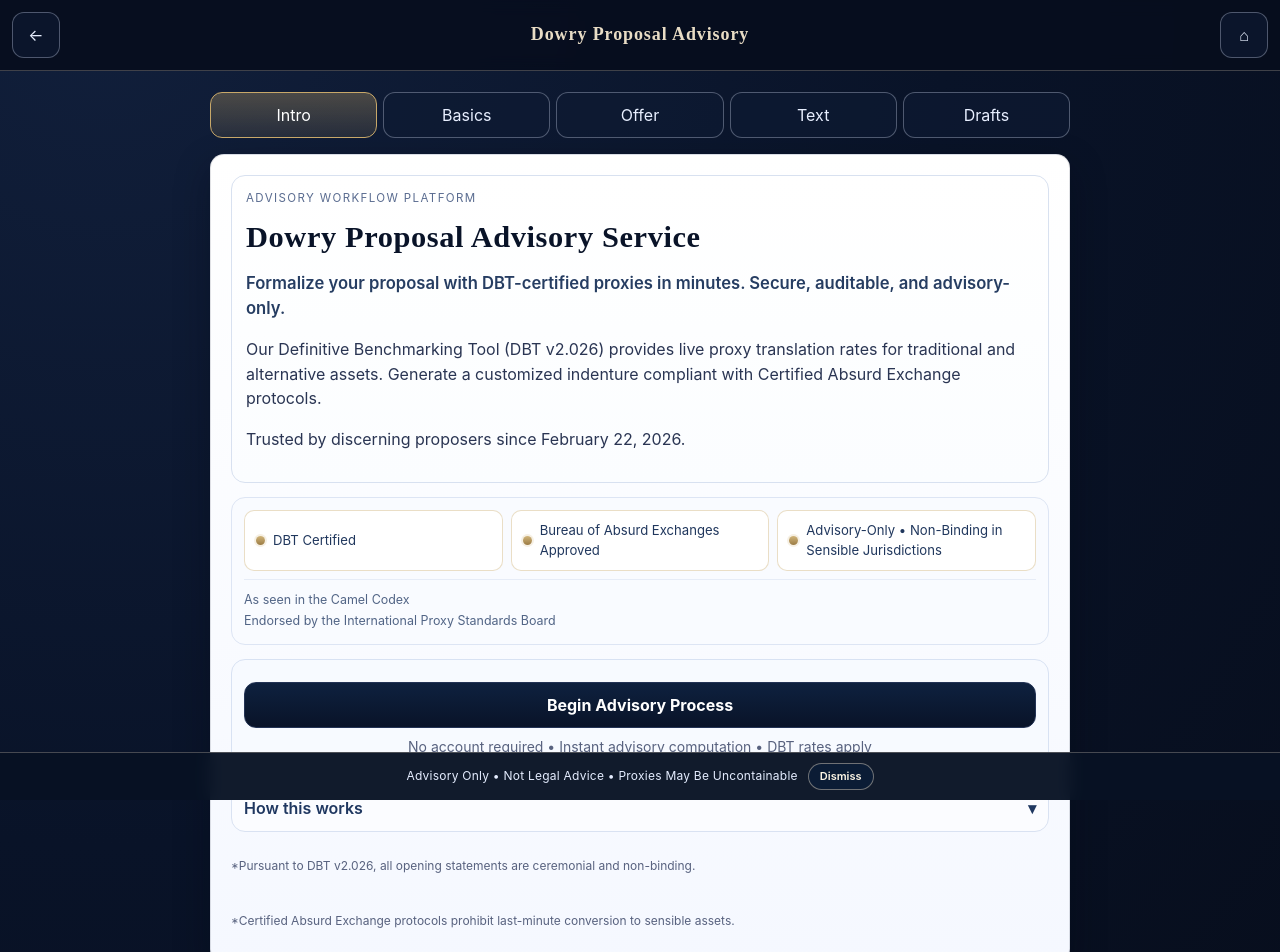
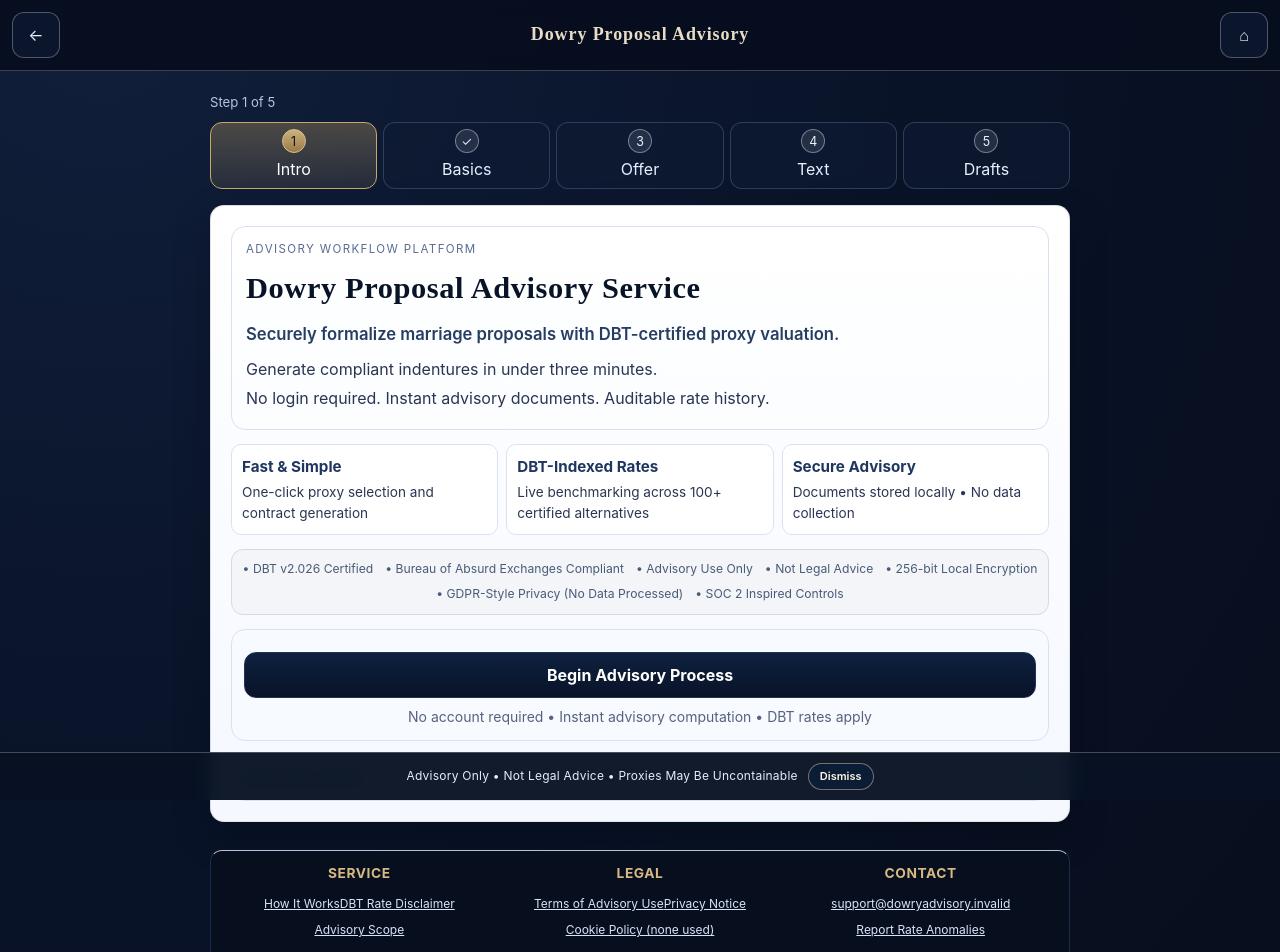
Before and after one commit to dmeehan45/international-camel-equivalents, a React (Vite) app: page / in a window 1280 px wide. Shown: the top 952 px of the page. Built offline with nearby package versions, Linux system fonts and the light colour scheme.

Commit message:
Polish landing experience with trust UX and legal footer modals

```diff
--- a/src/App.tsx
+++ b/src/App.tsx
@@ -149,6 +149,43 @@ function Shell() {
   const [advisoryToolNotice, setAdvisoryToolNotice] = useState('');
   const [isPersistentDisclaimerVisible, setPersistentDisclaimerVisible] = useState(() => !sessionStorage.getItem(uxCopy.disclaimer.sessionKey));
   const [isStepCertifying, setIsStepCertifying] = useState(false);
+  const [isBooting, setIsBooting] = useState(true);
+  const [activeLegalModal, setActiveLegalModal] = useState<string | null>(null);
+
+  const legalModalCopy: Record<string, { title: string; body: string }> = {
+    'how-it-works': {
+      title: 'How It Works',
+      body: 'The advisory workflow captures proposal particulars, applies DBT-indexed proxy benchmarking, generates an indenture draft, and retains artifacts in local storage for later review. No remote transmission is required for core document generation.',
+    },
+    'dbt-rate-disclaimer': {
+      title: 'DBT Rate Disclaimer',
+      body: 'All DBT values are advisory benchmarks intended for ceremonial valuation exercises. Rates may adjust with volatility inputs, category multipliers, and Bureau recertification windows.',
+    },
+    'advisory-scope': {
+      title: 'Advisory Scope',
+      body: 'Outputs from this interface are non-binding advisory drafts and should not be interpreted as enforceable legal instruments in any sensible jurisdiction.',
+    },
+    'terms-of-advisory-use': {
+      title: 'Terms of Advisory Use',
+      body: 'By using this service, you acknowledge that contract text is generated for advisory review, not legal execution. You assume all responsibility for interpretation, adaptation, and any ceremonial misunderstandings.',
+    },
+    'privacy-notice': {
+      title: 'Privacy Notice',
+      body: 'We collect no personal data because we have no backend. Your proposals remain gloriously ephemeral unless you intentionally save drafts to local device storage.',
+    },
+    'cookie-policy-none-used': {
+      title: 'Cookie Policy (None Used)',
+      body: 'This application does not issue tracking cookies, analytics cookies, or preference cookies. Session behaviors rely on local browser storage only.',
+    },
+    'contact-support': {
+      title: 'Support Contact',
+      body: 'For assistance, message support@dowryadvisory.invalid with a description of the issue, browser version, and any relevant proxy identifiers.',
+    },
+    'report-rate-anomalies': {
+      title: 'Report Rate Anomalies',
+      body: 'If a proxy benchmark appears inconsistent, submit a rate anomaly report with timestamp, selected proxy, and displayed DBT rate for review by advisory operations.',
+    },
+  };
 
   const advisoryNow = new Date();
   const advisoryDate = formatAdvisoryDate(advisoryNow);
@@ -170,6 +207,11 @@ function Shell() {
     const timer = window.setTimeout(() => setIsStepCertifying(false), 360);
     return () => window.clearTimeout(timer);
   }, [step]);
+
+  useEffect(() => {
+    const timer = window.setTimeout(() => setIsBooting(false), 1200);
+    return () => window.clearTimeout(timer);
+  }, []);
 
   const flowContext = {
     currentStep: step,
@@ -400,9 +442,11 @@ function Shell() {
       </header>
 
       <nav className="phase-progress" aria-label="Progress">
+        <p className="phase-progress-meta">Step {getFlowSteps().indexOf(step) + 1} of {getFlowSteps().length}</p>
         {getFlowSteps().map((item) => (
           <button key={item} className={item === step ? 'step active' : 'step'} disabled={!canOpenFlowStep(item, flowContext)} onClick={() => setStep(item)}>
-            {FLOW_STEP_LABELS[item]}
+            <span className="step-indicator">{canOpenFlowStep(item, flowContext) && item !== step ? '✓' : getFlowSteps().indexOf(item) + 1}</span>
+            <span>{FLOW_STEP_LABELS[item]}</span>
           </button>
         ))}
       </nav>
@@ -410,6 +454,12 @@ function Shell() {
       {step !== 'page1-landing' && <button className="text-only-link" onClick={startOver}>{uxCopy.global.startOver}</button>}
 
       <section className="view-card">
+        {isBooting && (
+          <div className="boot-loader" role="status" aria-live="polite">
+            <div className="boot-loader-shimmer" aria-hidden="true" />
+            <p>Initializing DBT connection…</p>
+          </div>
+        )}
         {isStepCertifying && <p className="helper dbt-certifying">Certifying with DBT...</p>}
         {step === 'page1-landing' && <Page1Landing copy={uxCopy} howOpen={howOpen} onToggleHow={() => setHowOpen((v) => !v)} onBegin={() => setStep('page2-basics')} />}
 
@@ -545,18 +595,35 @@ function Shell() {
       </section>
 
       <footer className="legal-footer">
-        <p>{uxCopy.global.footer.brandLine}</p>
-        <p className="legal-footer-links">
-          {uxCopy.global.footer.links.map((link, index) => (
-            <span key={link.label}>
-              {index > 0 ? ' • ' : ''}
-              <a href={link.href}>{link.label}</a>
-            </span>
-          ))}
-        </p>
-        <p>{uxCopy.global.footer.ratesLine}</p>
-        <p>{uxCopy.global.footer.advisoryLine}</p>
+        <div>
+          <h3>Service</h3>
+          <button className="footer-link-button" type="button" onClick={() => setActiveLegalModal('how-it-works')}>How It Works</button>
+          <button className="footer-link-button" type="button" onClick={() => setActiveLegalModal('dbt-rate-disclaimer')}>DBT Rate Disclaimer</button>
+          <button className="footer-link-button" type="button" onClick={() => setActiveLegalModal('advisory-scope')}>Advisory Scope</button>
+        </div>
+        <div>
+          <h3>Legal</h3>
+          <button className="footer-link-button" type="button" onClick={() => setActiveLegalModal('terms-of-advisory-use')}>Terms of Advisory Use</button>
+          <button className="footer-link-button" type="button" onClick={() => setActiveLegalModal('privacy-notice')}>Privacy Notice</button>
+          <button className="footer-link-button" type="button" onClick={() => setActiveLegalModal('cookie-policy-none-used')}>Cookie Policy (none used)</button>
+        </div>
+        <div>
+          <h3>Contact</h3>
+          <button className="footer-link-button" type="button" onClick={() => setActiveLegalModal('contact-support')}>support@dowryadvisory.invalid</button>
+          <button className="footer-link-button" type="button" onClick={() => setActiveLegalModal('report-rate-anomalies')}>Report Rate Anomalies</button>
+        </div>
+        <p className="footer-rates-line">Rates as of February 23, 2026.</p>
       </footer>
+
+      {activeLegalModal && (
+        <div className="legal-modal-overlay" role="dialog" aria-modal="true" aria-label={legalModalCopy[activeLegalModal].title}>
+          <article className="legal-modal-card">
+            <h3>{legalModalCopy[activeLegalModal].title}</h3>
+            <p>{legalModalCopy[activeLegalModal].body}</p>
+            <button type="button" className="ccc-button-primary" onClick={() => setActiveLegalModal(null)}>Close</button>
+          </article>
+        </div>
+      )}
 
       {isPersistentDisclaimerVisible && (
         <div className="persistent-disclaimer" role="status">
--- a/src/app.css
+++ b/src/app.css
@@ -51,6 +51,14 @@ body {
   grid-template-columns: repeat(5, minmax(0, 1fr));
   gap: 6px;
   margin: 0 0 16px;
+  align-items: end;
+}
+
+.phase-progress-meta {
+  margin: 0 0 4px;
+  font-size: 0.82rem;
+  color: #b5c4e2;
+  grid-column: 1 / -1;
 }
 
 .step,
@@ -71,6 +79,26 @@ button {
   transition: all var(--ccc-transition-standard) ease;
 }
 
+.step {
+  display: grid;
+  justify-items: center;
+  gap: 4px;
+  padding: 6px;
+  min-height: 62px;
+  border-color: rgba(90, 106, 136, 0.45);
+}
+
+.step-indicator {
+  width: 24px;
+  height: 24px;
+  border-radius: 999px;
+  display: grid;
+  place-items: center;
+  background: rgba(255, 255, 255, 0.1);
+  border: 1px solid rgba(213, 224, 244, 0.45);
+  font-size: 0.78rem;
+}
+
 button:hover {
   border-color: rgba(232, 220, 197, 0.7);
 }
@@ -79,6 +107,12 @@ button:hover {
   border-color: var(--ccc-gold);
   color: #fff;
   background: linear-gradient(180deg, rgba(200, 168, 105, 0.32), rgba(200, 168, 105, 0.12));
+}
+
+.step.active .step-indicator {
+  background: linear-gradient(180deg, #ccb27a, #9a7a46);
+  color: #081225;
+  border-color: #d8c18f;
 }
 
 .view-card {
@@ -145,6 +179,8 @@ textarea:focus {
   background: linear-gradient(180deg, #c8a869 0%, #8f7644 100%);
   border-color: #b09159;
   color: #081225;
+  transform: scale(1.01);
+  box-shadow: 0 0 0 1px rgba(200, 168, 105, 0.55), 0 8px 18px rgba(143, 118, 68, 0.32);
 }
 
 .cta-secondary {
@@ -420,53 +456,53 @@ pre {
   line-height: 1.5;
 }
 
-.trust-rail {
-  border: 1px solid #dde5f4;
-  border-radius: 14px;
-  padding: 12px;
-  background: #f9fbff;
+.intro-microcopy p {
+  margin: 4px 0;
 }
 
-.trust-badge-grid {
+.benefits-grid {
   display: grid;
-  grid-template-columns: 1fr;
-  gap: 8px;
-  margin: 0;
-}
-
-.trust-badge {
-  margin: 0;
-  border: 1px solid rgba(200, 168, 105, 0.38);
-  border-radius: 10px;
-  padding: 9px 11px;
-  background: #fff;
-  color: #20375d;
-  font-size: 0.82rem;
-  text-align: left;
-  display: flex;
-  align-items: center;
+  grid-template-columns: repeat(3, minmax(0, 1fr));
   gap: 8px;
 }
 
-.trust-badge-dot {
-  width: 9px;
-  height: 9px;
-  border-radius: 999px;
-  background: linear-gradient(180deg, #d1b57a 0%, #9b7b44 100%);
-  box-shadow: 0 0 0 2px rgba(209, 181, 122, 0.2);
-  flex: 0 0 auto;
+.benefit-card {
+  border: 1px solid #dae2f1;
+  border-radius: 10px;
+  padding: 10px;
+  background: #fff;
 }
 
-.trust-mentions {
-  margin-top: 8px;
-  border-top: 1px solid #e6ecf7;
-  padding-top: 8px;
+.benefit-card h3 {
+  margin: 0 0 4px;
+  color: #1f3760;
+  font-size: 0.95rem;
 }
 
-.trust-mentions p {
-  margin: 2px 0;
-  font-size: 0.78rem;
-  color: #526586;
+.benefit-card p {
+  margin: 0;
+  font-size: 0.85rem;
+}
+
+.trust-bar {
+  border: 1px solid #d4dae6;
+  border-radius: 12px;
+  background: #f3f5f8;
+  padding: 10px;
+}
+
+.trust-line-items {
+  display: flex;
+  flex-wrap: wrap;
+  justify-content: center;
+  column-gap: 12px;
+  row-gap: 6px;
+}
+
+.trust-line {
+  margin: 0;
+  font-size: 0.76rem;
+  color: #4a5b79;
 }
 
 .cta-zone {
@@ -509,7 +545,7 @@ pre {
 }
 
 .how-it-works-chevron {
-  transition: transform 120ms ease;
+  transition: transform 200ms ease;
 }
 
 .how-it-works ol {
@@ -524,7 +560,7 @@ pre {
 }
 
 @media (min-width: 768px) {
-  .trust-badge-grid {
+  .legal-footer {
     grid-template-columns: repeat(3, minmax(0, 1fr));
   }
 }
@@ -534,3 +570,100 @@ pre {
   font-weight: 600;
   color: #7d5f2e;
 }
+
+.boot-loader {
+  border: 1px solid #d6deed;
+  border-radius: 12px;
+  background: #f5f8fd;
+  padding: 10px;
+  margin-bottom: 10px;
+}
+
+.boot-loader p {
+  margin: 6px 0 0;
+  color: #5a6d90;
+}
+
+.boot-loader-shimmer {
+  height: 10px;
+  border-radius: 999px;
+  background: linear-gradient(90deg, #e8eef9 0%, #d7e0f2 50%, #e8eef9 100%);
+  background-size: 180% 100%;
+  animation: shimmer 1.2s linear infinite;
+}
+
+@keyframes shimmer {
+  from { background-position: 0 0; }
+  to { background-position: 180% 0; }
+}
+
+.legal-footer {
+  margin-top: 14px;
+  border: 1px solid #1d2a46;
+  border-radius: 12px;
+  background: rgba(8, 15, 30, 0.9);
+  padding: 14px;
+  display: grid;
+  gap: 12px;
+}
+
+.legal-footer h3 {
+  margin: 0 0 6px;
+  color: #d6b983;
+  font-size: 0.86rem;
+  letter-spacing: 0.04em;
+  text-transform: uppercase;
+}
+
+.footer-link-button {
+  min-height: auto;
+  border: 0;
+  padding: 0;
+  margin: 4px 0;
+  background: transparent;
+  color: #d9e2f8;
+  text-align: left;
+  text-decoration: underline;
+}
+
+.footer-rates-line {
+  margin: 4px 0 0;
+  font-size: 0.8rem;
+  color: #9baecc;
+  grid-column: 1 / -1;
+}
+
+.legal-modal-overlay {
+  position: fixed;
+  inset: 0;
+  background: rgba(5, 11, 23, 0.75);
+  display: grid;
+  place-items: center;
+  z-index: 60;
+  padding: 12px;
+}
+
+.legal-modal-card {
+  width: min(100%, 560px);
+  background: #f9fbff;
+  border: 1px solid #d3deef;
+  border-radius: 12px;
+  padding: 16px;
+}
+
+@media (max-width: 767px) {
+  .benefits-grid {
+    grid-template-columns: 1fr;
+  }
+
+  .phase-progress {
+    grid-template-columns: 1fr;
+  }
+
+  .step {
+    grid-template-columns: 24px 1fr;
+    justify-items: start;
+    align-items: center;
+    min-height: 44px;
+  }
+}
--- a/src/pages/Page1Landing.tsx
+++ b/src/pages/Page1Landing.tsx
@@ -8,27 +8,58 @@ type Props = {
 };
 
 export function Page1Landing({ copy, howOpen, onToggleHow, onBegin }: Props) {
+  const benefits = [
+    {
+      title: 'Fast & Simple',
+      detail: 'One-click proxy selection and contract generation',
+    },
+    {
+      title: 'DBT-Indexed Rates',
+      detail: 'Live benchmarking across 100+ certified alternatives',
+    },
+    {
+      title: 'Secure Advisory',
+      detail: 'Documents stored locally • No data collection',
+    },
+  ];
+
+  const trustLines = [
+    'DBT v2.026 Certified',
+    'Bureau of Absurd Exchanges Compliant',
+    'Advisory Use Only',
+    'Not Legal Advice',
+    '256-bit Local Encryption',
+    'GDPR-Style Privacy (No Data Processed)',
+    'SOC 2 Inspired Controls',
+  ];
+
   return (
     <div className="intro-landing">
       <header className="intro-hero" aria-label="Advisory service introduction">
         <p className="intro-kicker">Advisory Workflow Platform</p>
         <h2>{copy.page1.title}</h2>
-        <p className="intro-tagline">{copy.page1.tagline}</p>
-        {copy.page1.body.map((line) => <p key={line}>{line}</p>)}
+        <p className="intro-tagline">Securely formalize marriage proposals with DBT-certified proxy valuation.</p>
+        <div className="intro-microcopy" aria-label="Service highlights">
+          <p>Generate compliant indentures in under three minutes.</p>
+          <p>No login required. Instant advisory documents. Auditable rate history.</p>
+        </div>
       </header>
 
-      <section className="trust-rail" aria-label="Advisory trust markers">
-        <div className="trust-badge-grid">
-          {copy.page1.trustBadges.map((badge) => (
-            <p className="trust-badge" key={badge}>
-              <span className="trust-badge-dot" aria-hidden="true" />
-              {badge}
+      <section className="benefits-grid" aria-label="Service benefits">
+        {benefits.map((benefit) => (
+          <article className="benefit-card" key={benefit.title}>
+            <h3>{benefit.title}</h3>
+            <p>{benefit.detail}</p>
+          </article>
+        ))}
+      </section>
+
+      <section className="trust-bar" aria-label="Trust and compliance markers">
+        <div className="trust-line-items">
+          {trustLines.map((line) => (
+            <p className="trust-line" key={line}>
+              <span aria-hidden="true">•</span> {line}
             </p>
-          ))}
-        </div>
-        <div className="trust-mentions" aria-label="Advisory endorsements">
-          {copy.page1.trustMentions.map((mention) => (
-            <p key={mention}>{mention}</p>
           ))}
         </div>
       </section>
@@ -48,17 +79,16 @@ export function Page1Landing({ copy, howOpen, onToggleHow, onBegin }: Props) {
         </summary>
 
         <ol>
-          {copy.page1.howItWorksSteps.map((step) => (
-            <li key={step.title}>
-              <strong>{step.title}</strong> — {step.detail}
-            </li>
-          ))}
+          <li>Enter basic proposal particulars.</li>
+          <li>Select a certified proxy and quantity.</li>
+          <li>Review and customize the generated indenture.</li>
+          <li>Export or transmit the advisory document.</li>
+          <li>Manage drafts in your secure local docket.</li>
         </ol>
 
-        <p className="helper">{copy.page1.howItWorksText}</p>
+        <p className="helper">{copy.page1.footnotes[0]}</p>
+        <p className="helper">{copy.page1.footnotes[1]}</p>
       </details>
-
-      {copy.page1.footnotes.map((note) => <p key={note} className="helper legal-footnote">{note}</p>)}
     </div>
   );
 }
```
